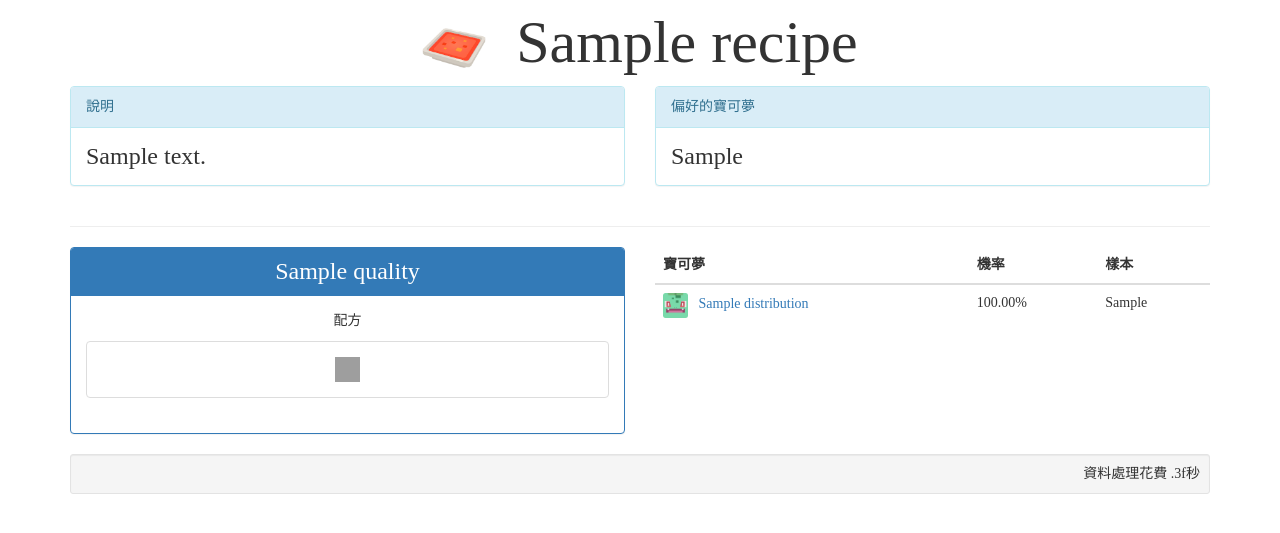
After one commit to RaenonX/PokemonQuestData, a Flask app: template templates/poke_result.html in a window 1280 px wide. The commit adds this page. Shown: the top 533 px of the page. Run offline with Flask 2, Linux system fonts and the light colour scheme; the template is opened without the code that fills it: most values are stand-ins (such as "Sample title", 1, 10 or a date in 2020); style sheets or scripts are compiled from the project's sources; some libraries are stand-ins or nearby versions; grey boxes are pictures that could not be loaded.

Commit message:
add from recipe to pokemon functionality

```diff
--- a/blueprints/frontend.py
+++ b/blueprints/frontend.py
@@ -26,7 +26,7 @@ def find_recipe_index():
 
 @frontend.route("/find-recipe/<int:id>")
 def find_recipe(id):
-    return render_template("recipe_result.html", result=cook_data_manager(mongo).get_data_collection_by_pokemon_id(id))
+    return render_template("recipe_result.html", result=cook_data_manager(mongo).get_cook_data_by_pokemon_id(id))
 
 @frontend.route("/find-pokemon")
 def find_pokemon_index():
@@ -34,7 +34,7 @@ def find_pokemon_index():
 
 @frontend.route("/find-pokemon/<int:id>")
 def find_pokemon(id):
-    pass
+    return render_template("poke_result.html", result=cook_data_manager(mongo).get_poke_data_by_recipe_id(id))
 
 @frontend.route("/submit-result", methods=["GET"])
 def submit_result():
@@ -50,5 +50,5 @@ def submit_result_post():
         flash("感謝您協助提供資料！")
         return redirect(url_for(".index"))
     else:
-        flash("資料提交失敗。")
+        flash("資料提交失敗。", category="warning")
         return redirect(url_for(".submit_result"))
--- a/data/mongo/recipe.py
+++ b/data/mongo/recipe.py
@@ -64,4 +64,4 @@ class recipe_dish(dict_like_mapping):
 
     @property
     def items(self):
-        return self[recipe_dish.ITEMS]
+        return [] if recipe_dish.ITEMS not in self else self[recipe_dish.ITEMS]
--- a/data/mongo/site_log.py
+++ b/data/mongo/site_log.py
@@ -11,7 +11,7 @@ class site_log_manager(base_collection):
     def __init__(self, mongo_client):
         super().__init__(mongo_client, site_log_manager.DB_NAME, site_log_manager.COL_NAME)
 
-    def insert_record(self, type, content, timestamp=datetime.today()):
+    def insert_record(self, type, content, timestamp=datetime.utcnow()):
         return self.insert_one(site_log_entry.init_by_field(type, content, timestamp)).acknowledged
 
     def get_last_5(self):
--- a/static/main.less
+++ b/static/main.less
@@ -60,3 +60,18 @@ body {
     text-align: center;
     vertical-align: central;
 }
+
+// Pokemon Result Page
+.recipe-title {
+    font-size: 60px;
+    text-align: center;
+    vertical-align: central;
+}
+
+.icon-title {
+    width: 64px;
+}
+
+.icon-dish {
+    margin: 5px 5px 5px 5px;
+}
--- /dev/null
+++ b/templates/poke_result.html
@@ -0,0 +1,86 @@
+{%- extends "base.html" %}
+
+{% block content %}
+<div class="container">
+    <div class="row">
+        <div class="col-md-12 recipe-title">
+            <img class="icon-title" src="/static/Recipe/{{ result.recipe.id }}.png" />&nbsp;&nbsp;{{ result.recipe.title_zh }}
+        </div>
+    </div>
+    <div class="row">
+        <div class="col-md-6">
+            <div class="panel panel-info">
+                <div class="panel-heading">說明</div>
+                <div class="panel-body"><span class="h3">{{ result.recipe.description_zh }}</span></div>
+            </div>
+        </div>
+        <div class="col-md-6">
+            <div class="panel panel-info">
+                <div class="panel-heading">偏好的寶可夢</div>
+                <div class="panel-body"><span class="h3">{{ result.recipe.result_zh }}</span></div>
+            </div>
+        </div>
+    </div>
+    {% for quality_unit in result.quality_unit_arr %}
+    <hr />
+    <div class="row">
+        <div class="col-md-6">
+            <div class="panel panel-primary">
+                <div class="panel-heading set-center">
+                    <span class="h3">{{ quality_unit.quality|string() }}</span>
+                </div>
+                <div class="panel-body set-center">
+                    {% if quality_unit.dishes|length > 0 -%}
+                    <p class="set-center">配方</p>
+                    <ul class="list-group">
+                        {% for dish in quality_unit.dishes -%}
+                        <li class="list-group-item set-center">
+                            {% for item in dish -%}
+                            <img class="icon icon-dish" src="/static/Item/{{ item }}.png" />
+                            {%- endfor %}
+                        </li>
+                        {%- endfor %}
+                    </ul>
+                    {%- else -%}
+                    <span class="h3">(無配方)</span>
+                    {%- endif %}
+                </div>
+            </div>
+        </div>
+        <div class="col-md-6">
+            <div class="table-responsive">
+                <table class="table">
+                    <thead>
+                        <tr>
+                            <th>寶可夢</th>
+                            <th>機率</th>
+                            <th>樣本</th>
+                        </tr>
+                    </thead>
+                    <tbody>
+                        {% for distribution_data in quality_unit.distribution.data %}
+                        <tr>
+                            <td>
+                                <a href="{{ url_for('.find_recipe', id=distribution_data.pokemon_id) }}">
+                                    <img class="icon" src="/static/Icon/{{ distribution_data.pokemon_id }}.png" />
+                                    &nbsp;&nbsp;{{ distribution_data.pokename_zh }}
+                                </a>
+                            </td>
+                            <td>
+                                {{ "{:.2%}".format(distribution_data.dist_percent) }}
+                            </td>
+                            <td>{{ distribution_data.get_sample_string() }}</td>
+                        </tr>
+                        {% endfor %}
+                    </tbody>
+                </table>
+            </div>
+        </div>
+    </div>
+
+    {% endfor %}
+    <div class="well well-sm foot-info">
+        資料處理花費 {{ "{:.3f}".format(result.time_consumed) }}秒
+    </div>
+</div>
+    {%- endblock %}
--- a/templates/recipe_result.html
+++ b/templates/recipe_result.html
@@ -12,7 +12,7 @@
         </div>
     </div>
     <div class="table-responsive">
-        <table class="table">
+        <table class="table table-hover">
             <thead>
                 <tr>
                     <th>食譜</th>
@@ -23,7 +23,7 @@
             </thead>
             {% for entry in result.data %}
             <tr>
-                <td><img class="icon" src="/static/Recipe/{{ entry.recipe.id }}.png" />&nbsp;{{ entry.recipe.title_zh }}</td>
+                <td><a href="{{ url_for('.find_pokemon', id=entry.recipe.id) }}"><img class="icon" src="/static/Recipe/{{ entry.recipe.id }}.png" />&nbsp;{{ entry.recipe.title_zh }}</a></td>
                 <td>{{ entry.recipe_quality|string() }}</td>
                 <td>{{ "{:.2%}".format(entry.probability) }}</td>
                 <td>{{ entry.get_sample_size_string() }}</td>
```
Also changed, not shown: data/mongo/cook_data.py (+119 -1 lines), 1 other file.
